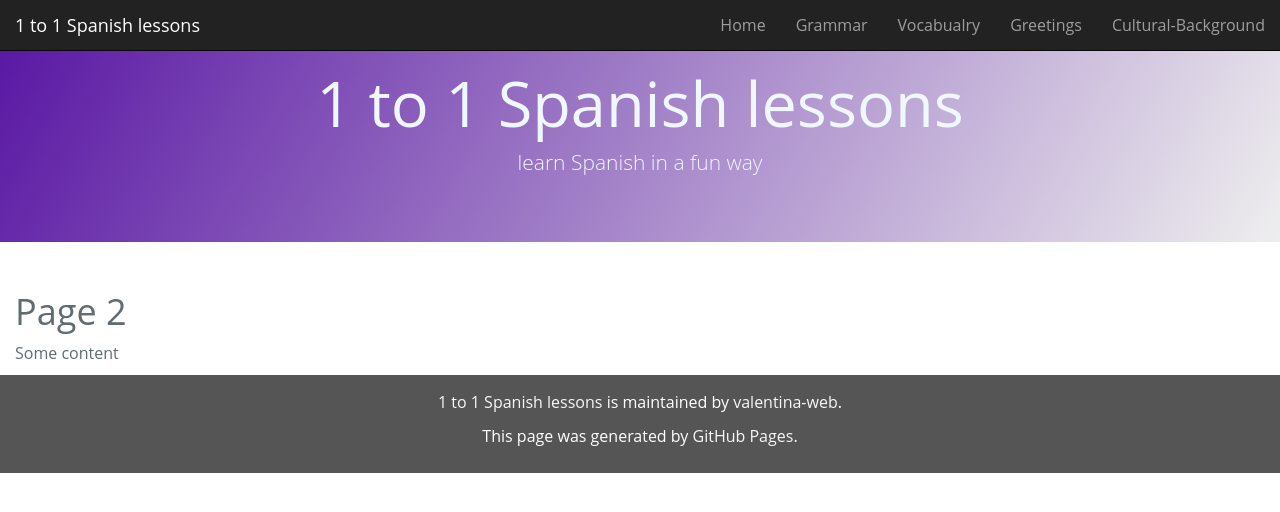
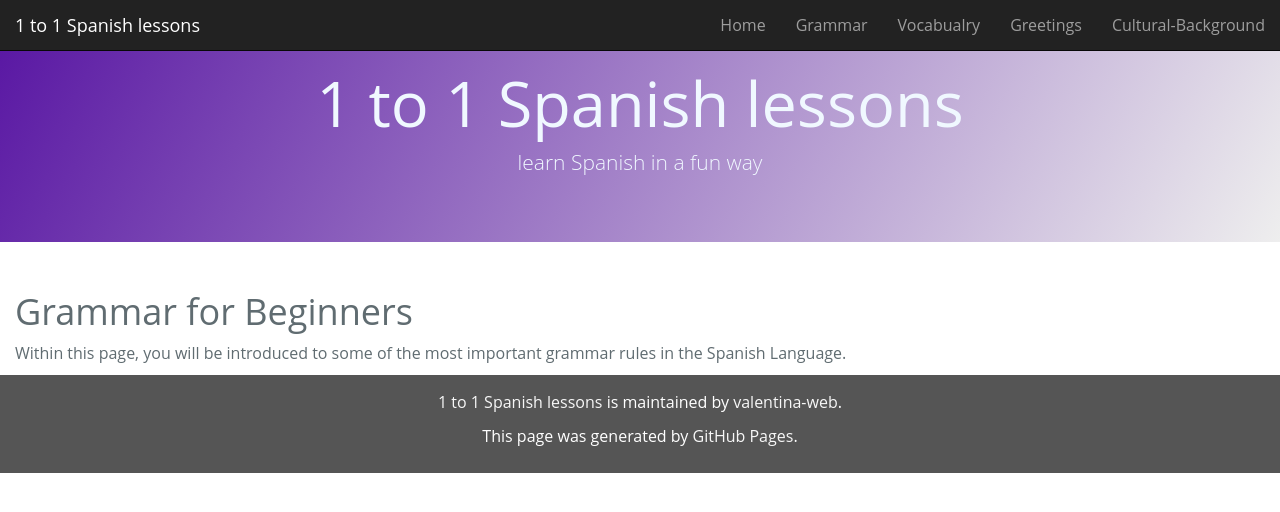
Before and after one commit to valentina-web/SML5202-2020-Final-Valentina, a Jekyll site: the page built from page2.md, in a window 1280 px wide. Shown: the top 512 px of the page. Built offline with Jekyll 4.4.1, drawn with Linux system fonts in a browser that asks for light colours; our own code applies the rules of GitHub Pages for plain Markdown files.

Commit message:
Update page2.md

```diff
--- a/page2.md
+++ b/page2.md
@@ -1,2 +1,3 @@
-<h1>Page 2</h1>
-<p>Some content</p>
+<h1>Grammar for Beginners</h1>
+
+<p>Within this page, you will be introduced to some of the most important grammar rules in the Spanish Language.</p>
```
